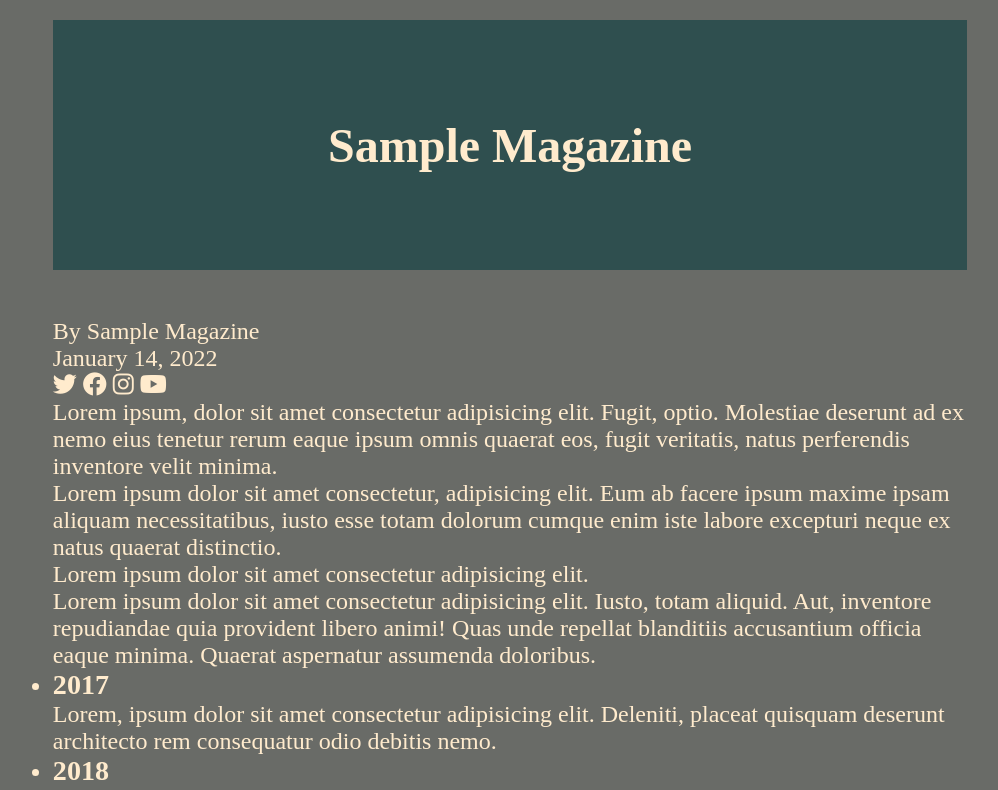
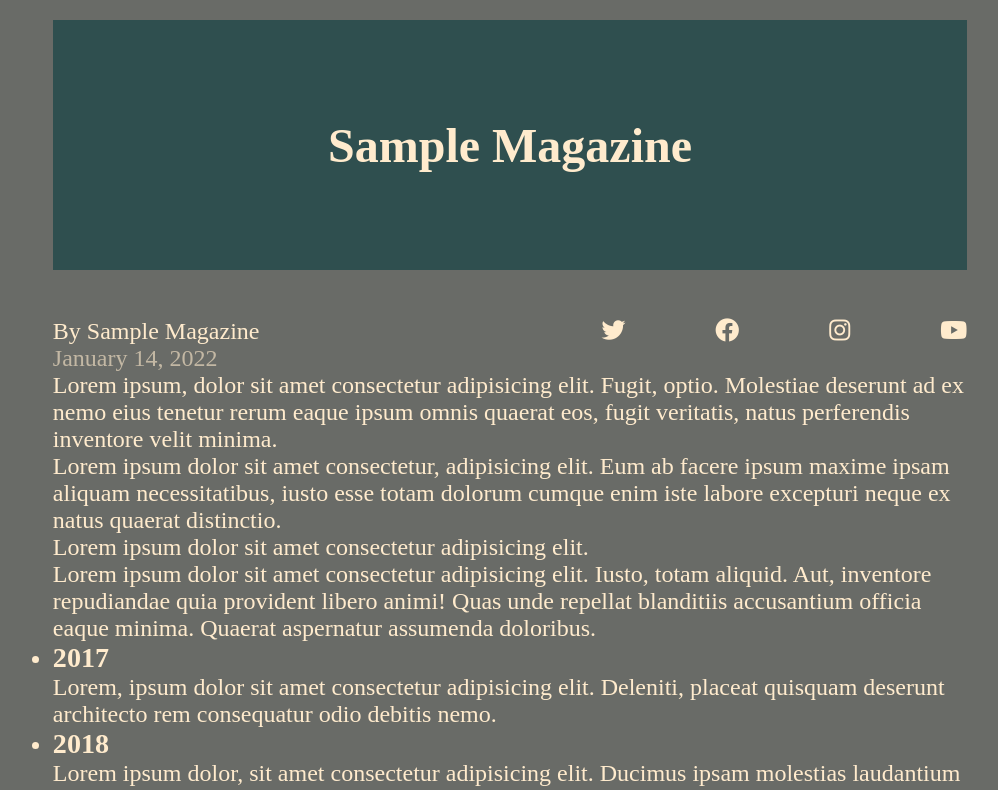
Before and after one commit to virag-ky/Magazine, a plain HTML site: page index.html in a window 1280 px wide. Shown: the top 790 px of the page, without its empty margins (130-1128 px from the left). Drawn offline with Linux system fonts and the light colour scheme.

Commit message:
Styled the first section, added anchor elements

```diff
--- a/index.html
+++ b/index.html
@@ -17,12 +17,16 @@
     </header>
     <main>
       <section id="section-1">
-        <p id="author">By Sample Magazine</p>
-        <p id="publish-date">January 14, 2022</p>
-        <i class="fab fa-twitter"></i>
-        <i class="fab fa-facebook"></i>
-        <i class="fab fa-instagram"></i>
-        <i class="fab fa-youtube"></i>
+        <div>
+          <p id="author">By Sample Magazine</p>
+          <p id="publish-date">January 14, 2022</p>
+        </div>
+        <div id="icon-div">
+          <a href="#"><i class="fab fa-twitter"></i></a>
+          <a href="#"><i class="fab fa-facebook"></i></a>
+          <a href="#"><i class="fab fa-instagram"></i></a>
+          <a href="#"><i class="fab fa-youtube"></i></a>
+        </div>
       </section>
       <section id="section-2">
         <p>
--- a/style.css
+++ b/style.css
@@ -27,3 +27,22 @@ main {
   grid-column: 2 / 3;
   grid-row: 2;
 }
+#section-1 {
+  display: flex;
+  justify-content: space-between;
+}
+
+#icon-div {
+  width: 40%;
+  display: flex;
+  justify-content: space-between;
+}
+#publish-date {
+  opacity: 0.6;
+}
+a {
+  color: blanchedalmond;
+}
+a:hover {
+  color: darkslategray;
+}
```
